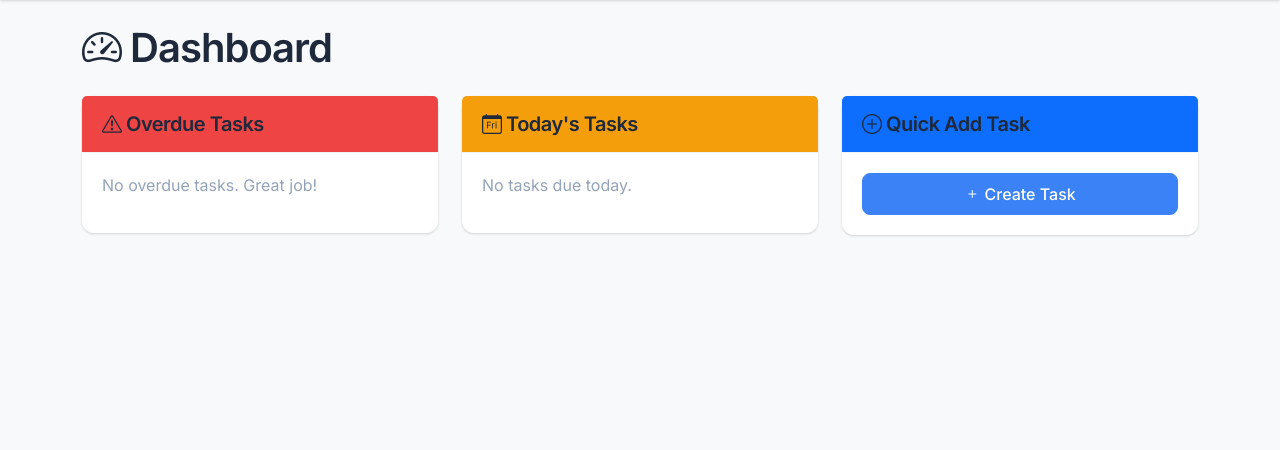
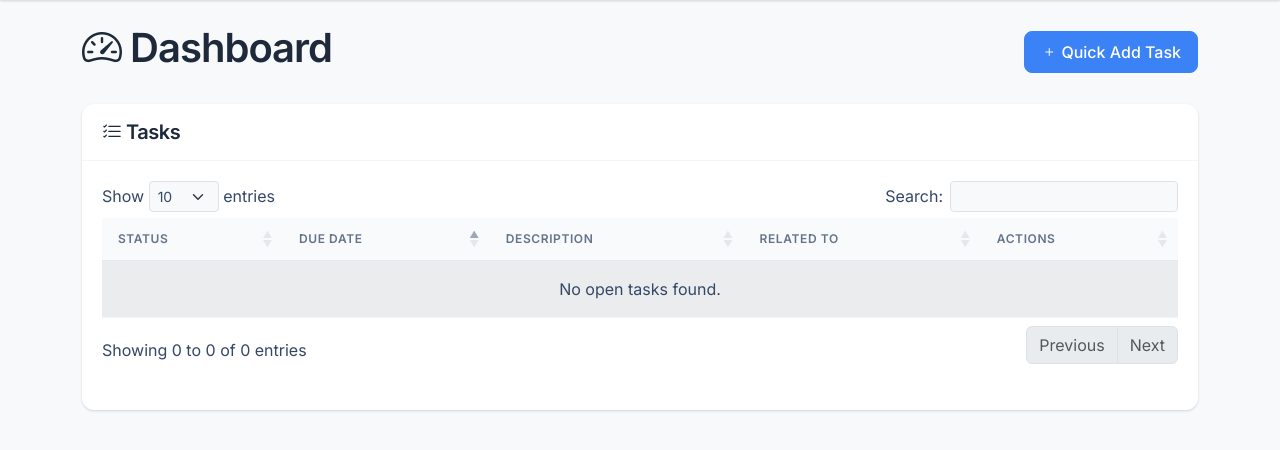
Before and after one commit to apizzleton/crm, a Flask app: page / in a window 1280 px wide. Shown: the part 88-538 px from the top of the page. Run offline with Flask 3, Linux system fonts and the light colour scheme; data that the repository does not hold is empty; some libraries are stand-ins or nearby versions.

Commit message:
Restore unified tasks DataTable dashboard and clean up project

```diff
--- a/crm/routes/dashboard.py
+++ b/crm/routes/dashboard.py
@@ -11,32 +11,14 @@ dashboard_bp = Blueprint('dashboard', __name__)
 
 @dashboard_bp.route('/')
 def index():
-    """Main dashboard showing today's tasks and overdue items."""
+    """Main dashboard showing all open tasks."""
     today = date.today()
 
-    # Get today's tasks
-    today_tasks = Task.query.filter(
-        Task.due_date == today,
-        Task.status == TaskStatus.OPEN.value
-    ).order_by(Task.priority.desc(), Task.due_date).all()
-
-    # Get overdue tasks
-    overdue_tasks = Task.query.filter(
-        Task.due_date < today,
+    # Get all open tasks
+    tasks = Task.query.filter(
         Task.status == TaskStatus.OPEN.value
     ).order_by(Task.due_date, Task.priority.desc()).all()
 
-    # Get upcoming tasks (next 7 days)
-    from datetime import timedelta
-    next_week = today + timedelta(days=7)
-    upcoming_tasks = Task.query.filter(
-        Task.due_date > today,
-        Task.due_date <= next_week,
-        Task.status == TaskStatus.OPEN.value
-    ).order_by(Task.due_date, Task.priority.desc()).limit(10).all()
-
     return render_template('dashboard.html',
-                         today_tasks=today_tasks,
-                         overdue_tasks=overdue_tasks,
-                         upcoming_tasks=upcoming_tasks,
+                         tasks=tasks,
                          today=today)
--- a/crm/templates/dashboard.html
+++ b/crm/templates/dashboard.html
@@ -2,131 +2,112 @@
 
 {% block title %}Dashboard - Multifamily CRM{% endblock %}
 
+{% block extra_css %}
+<link rel="stylesheet" href="https://cdn.datatables.net/1.13.4/css/dataTables.bootstrap5.min.css">
+{% endblock %}
+
 {% block content %}
-<div class="row">
-    <div class="col-12">
-        <h1 class="mb-4">
+<div class="row mb-4">
+    <div class="col-12 d-flex justify-content-between align-items-center">
+        <h1>
             <i class="bi bi-speedometer2"></i> Dashboard
         </h1>
+        <a href="{{ url_for('tasks.create') }}" class="btn btn-primary">
+            <i class="bi bi-plus"></i> Quick Add Task
+        </a>
     </div>
 </div>
 
+<!-- All Tasks -->
 <div class="row mb-4">
-    <div class="col-md-4">
-        <div class="card">
-            <div class="card-header bg-danger text-white">
-                <h5 class="mb-0"><i class="bi bi-exclamation-triangle"></i> Overdue Tasks</h5>
+    <div class="col-12">
+        <div class="card h-100">
+            <div class="card-header">
+                <h5 class="mb-0"><i class="bi bi-list-check"></i> Tasks</h5>
             </div>
             <div class="card-body">
-                {% if overdue_tasks %}
-                    {% for task in overdue_tasks %}
-                        <div class="card mb-2 task-overdue">
-                            <div class="card-body p-2">
-                                <small class="text-muted">{{ task.due_date.strftime('%m/%d/%Y') }}</small>
-                                <p class="mb-1">{{ task.description }}</p>
-                                {% if task.deal %}
-                                    <small><a href="{{ url_for('deals.detail', deal_id=task.deal_id) }}">{{ task.deal.deal_name }}</a></small>
-                                {% elif task.contact %}
-                                    <small><a href="{{ url_for('contacts.detail', contact_id=task.contact_id) }}">{{ task.contact.name }}</a></small>
-                                {% endif %}
-                                <div class="mt-2">
+                <div class="table-responsive">
+                    <table id="tasksTable" class="table table-striped table-hover w-100">
+                        <thead>
+                            <tr>
+                                <th>Status</th>
+                                <th>Due Date</th>
+                                <th>Description</th>
+                                <th>Related To</th>
+                                <th>Actions</th>
+                            </tr>
+                        </thead>
+                        <tbody>
+                            {% for task in tasks %}
+                            <tr>
+                                <td>
+                                    {% if task.due_date < today %}
+                                        <span class="badge bg-danger">Overdue</span>
+                                    {% elif task.due_date == today %}
+                                        <span class="badge bg-warning text-dark">Due Today</span>
+                                    {% else %}
+                                        <span class="badge bg-primary">Upcoming</span>
+                                    {% endif %}
+                                </td>
+                                <td data-sort="{{ task.due_date.strftime('%Y%m%d') }}">{{ task.due_date.strftime('%m/%d/%Y') }}</td>
+                                <td>{{ task.description }}</td>
+                                <td>
+                                    {% if task.contact %}
+                                        <div><i class="bi bi-person"></i> <a href="{{ url_for('contacts.detail', contact_id=task.contact_id) }}">{{ task.contact.name }}</a></div>
+                                    {% endif %}
+                                    {% if task.related_property %}
+                                        <div><i class="bi bi-building"></i> <a href="{{ url_for('properties.detail', property_id=task.property_id) }}">{{ task.related_property.name or task.related_property.address }}</a></div>
+                                    {% endif %}
+                                    {% if not task.contact and not task.related_property %}
+                                        <span class="text-muted">-</span>
+                                    {% endif %}
+                                </td>
+                                <td>
                                     <form method="POST" action="{{ url_for('tasks.complete', task_id=task.id) }}" class="d-inline">
-                                        <button type="submit" class="btn btn-sm btn-success">
-                                            <i class="bi bi-check"></i> Complete
+                                        <button type="submit" class="btn btn-sm btn-success" title="Complete">
+                                            <i class="bi bi-check"></i>
                                         </button>
                                     </form>
                                     <form method="POST" action="{{ url_for('tasks.snooze', task_id=task.id) }}" class="d-inline">
-                                        <button type="submit" class="btn btn-sm btn-secondary">
-                                            <i class="bi bi-pause"></i> Snooze
+                                        <button type="submit" class="btn btn-sm btn-secondary" title="Snooze">
+                                            <i class="bi bi-pause"></i>
                                         </button>
                                     </form>
-                                </div>
-                            </div>
-                        </div>
-                    {% endfor %}
-                {% else %}
-                    <p class="text-muted">No overdue tasks. Great job!</p>
-                {% endif %}
-            </div>
-        </div>
-    </div>
-
-    <div class="col-md-4">
-        <div class="card">
-            <div class="card-header bg-warning text-dark">
-                <h5 class="mb-0"><i class="bi bi-calendar-day"></i> Today's Tasks</h5>
-            </div>
-            <div class="card-body">
-                {% if today_tasks %}
-                    {% for task in today_tasks %}
-                        <div class="card mb-2 task-today">
-                            <div class="card-body p-2">
-                                <p class="mb-1">{{ task.description }}</p>
-                                {% if task.deal %}
-                                    <small><a href="{{ url_for('deals.detail', deal_id=task.deal_id) }}">{{ task.deal.deal_name }}</a></small>
-                                {% elif task.contact %}
-                                    <small><a href="{{ url_for('contacts.detail', contact_id=task.contact_id) }}">{{ task.contact.name }}</a></small>
-                                {% endif %}
-                                <div class="mt-2">
-                                    <form method="POST" action="{{ url_for('tasks.complete', task_id=task.id) }}" class="d-inline">
-                                        <button type="submit" class="btn btn-sm btn-success">
-                                            <i class="bi bi-check"></i> Complete
+                                    <form method="POST" action="{{ url_for('tasks.delete', task_id=task.id) }}" class="d-inline" onsubmit="return confirm('Are you sure you want to delete this task?');">
+                                        <button type="submit" class="btn btn-sm btn-danger" title="Delete">
+                                            <i class="bi bi-trash"></i>
                                         </button>
                                     </form>
-                                </div>
-                            </div>
-                        </div>
-                    {% endfor %}
-                {% else %}
-                    <p class="text-muted">No tasks due today.</p>
-                {% endif %}
-            </div>
-        </div>
-    </div>
-
-    <div class="col-md-4">
-        <div class="card">
-            <div class="card-header bg-primary text-white">
-                <h5 class="mb-0"><i class="bi bi-plus-circle"></i> Quick Add Task</h5>
-            </div>
-            <div class="card-body">
-                <a href="{{ url_for('tasks.create') }}" class="btn btn-primary w-100">
-                    <i class="bi bi-plus"></i> Create Task
-                </a>
+                                </td>
+                            </tr>
+                            {% endfor %}
+                        </tbody>
+                    </table>
+                </div>
             </div>
         </div>
     </div>
 </div>
 
-{% if upcoming_tasks %}
-<div class="row">
-    <div class="col-12">
-        <div class="card">
-            <div class="card-header">
-                <h5 class="mb-0"><i class="bi bi-calendar-week"></i> Upcoming Tasks (Next 7 Days)</h5>
-            </div>
-            <div class="card-body">
-                <div class="row">
-                    {% for task in upcoming_tasks %}
-                        <div class="col-md-4 mb-2">
-                            <div class="card task-upcoming">
-                                <div class="card-body p-2">
-                                    <small class="text-muted">{{ task.due_date.strftime('%m/%d/%Y') }}</small>
-                                    <p class="mb-1">{{ task.description }}</p>
-                                    {% if task.deal %}
-                                        <small><a href="{{ url_for('deals.detail', deal_id=task.deal_id) }}">{{ task.deal.deal_name }}</a></small>
-                                    {% elif task.contact %}
-                                        <small><a href="{{ url_for('contacts.detail', contact_id=task.contact_id) }}">{{ task.contact.name }}</a></small>
-                                    {% endif %}
-                                </div>
-                            </div>
-                        </div>
-                    {% endfor %}
-                </div>
-            </div>
-        </div>
-    </div>
-</div>
-{% endif %}
+{% endblock %}
 
+{% block extra_js %}
+<!-- jQuery (required for DataTables) -->
+<script src="https://code.jquery.com/jquery-3.7.0.min.js"></script>
+<!-- DataTables JS -->
+<script src="https://cdn.datatables.net/1.13.4/js/jquery.dataTables.min.js"></script>
+<script src="https://cdn.datatables.net/1.13.4/js/dataTables.bootstrap5.min.js"></script>
+
+<script>
+    $(document).ready(function() {
+        $('#tasksTable').DataTable({
+            "order": [[ 1, "asc" ]], // Sort by Due Date by default (2nd column, index 1)
+            "pageLength": 10,
+            "lengthMenu": [10, 25, 50, 100],
+            "language": {
+                "emptyTable": "No open tasks found."
+            }
+        });
+    });
+</script>
 {% endblock %}
```
